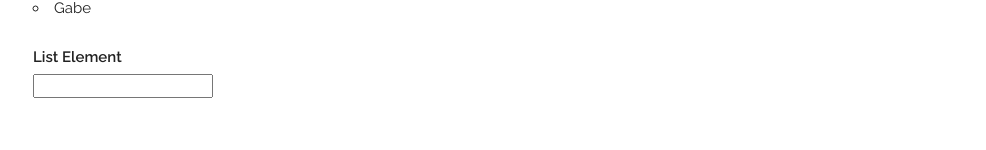
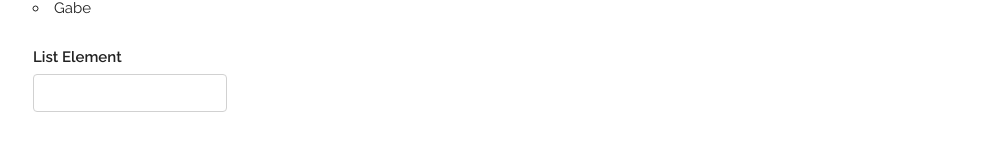
Before and after one commit to foxguy75/react_tut, a React (Create React App) app: page / in a window 1280 px wide. Shown: the part 352-502 px from the top of the page, without its empty margins (127-1113 px from the left). Built offline with nearby package versions, Linux system fonts and the light colour scheme.

Commit message:
Fixed a bug that was causing rerenders

```diff
--- a/src/ListForum.tsx
+++ b/src/ListForum.tsx
@@ -41,6 +41,7 @@ export class ListForum extends Component< {}, IForumState >
             });
             tempState.formValue = "";
             this.setState(tempState);
+            event.preventDefault();
         }
     }
 
@@ -54,7 +55,7 @@ export class ListForum extends Component< {}, IForumState >
                     <label>
                         {label}
                     </label>
-                    <input onChange={this.handleChange} onKeyDown={this.handleKeyPress} value={this.state.formValue}></input>
+                    <input type={"text"} onChange={this.handleChange} onKeyDown={this.handleKeyPress} value={this.state.formValue}></input>
                 </form>
                 {this.state.list.length > 0 && <List isOrderedList={false} list={this.state.list} key={"forumList"}></List>}
             </div>
```
